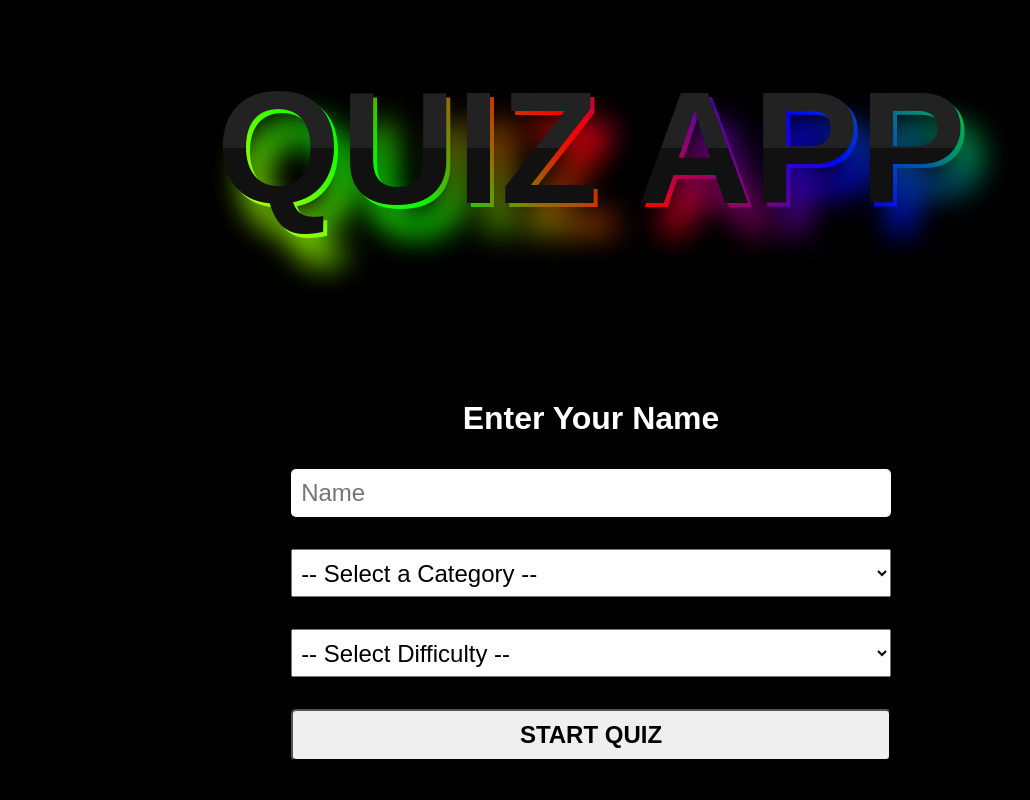
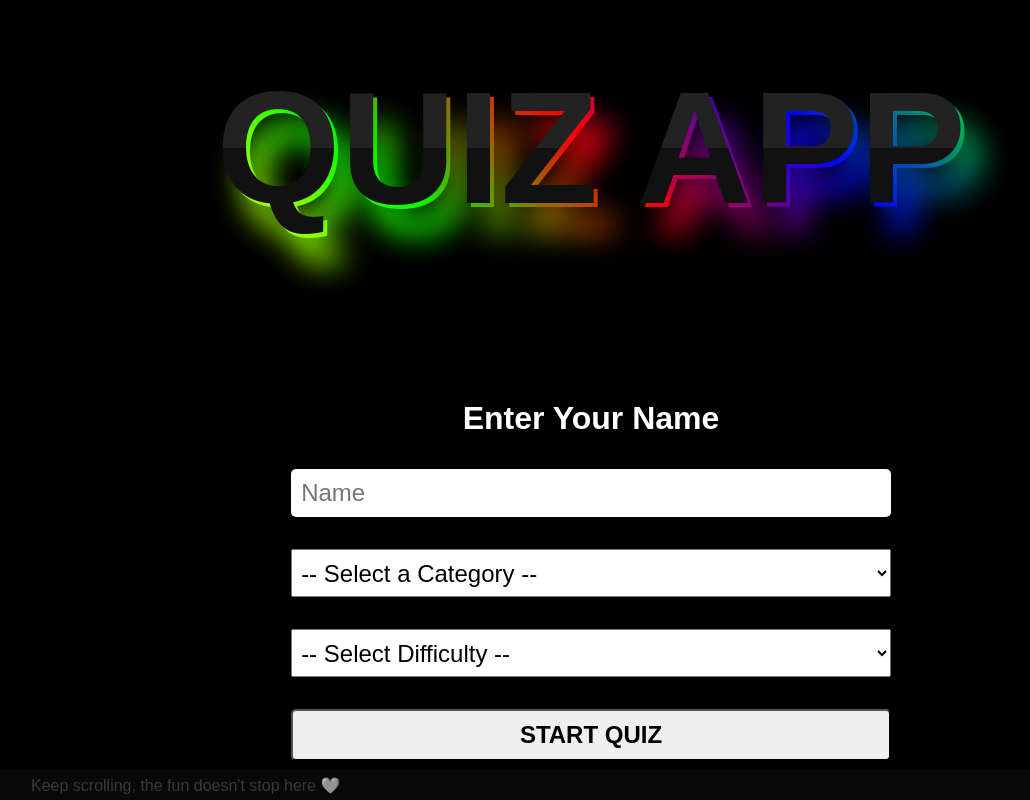
Before and after one commit to ZoranDotNet/quizzapp, a React (Vite) app: page / in a window 1280 px wide. Shown: the whole page, without its empty margins (49-1079 px from the left). Built offline with nearby package versions, Linux system fonts and the light colour scheme; the HTML template or start-up script is replaced by a standard one.

Commit message:
added footer

```diff
--- a/src/App.jsx
+++ b/src/App.jsx
@@ -6,6 +6,7 @@ import { useState } from "react";
 import axios from "axios";
 import "./style.css";
 import { decode } from "html-entities";
+import Footer from "./components/Footer";
 
 function App() {
   const [name, setName] = useState("");
@@ -38,11 +39,16 @@ function App() {
   };
 
   return (
+    <>
       <Routes>
         <Route
           path="/"
           element={
-          <Home name={name} setName={setName} fetchQuestions={fetchQuestions} />
+            <Home
+              name={name}
+              setName={setName}
+              fetchQuestions={fetchQuestions}
+            />
           }
         />
         <Route
@@ -62,6 +68,8 @@ function App() {
           element={<Result score={score} name={name} setScore={setScore} />}
         />
       </Routes>
+      <Footer />
+    </>
   );
 }
 
--- /dev/null
+++ b/src/components/Footer.jsx
@@ -0,0 +1,11 @@
+import React from "react";
+
+const Footer = () => {
+  return (
+    <div className="footer">
+      <span>Keep scrolling, the fun doesn't stop here 🩶</span>
+    </div>
+  );
+};
+
+export default Footer;
--- a/src/style.css
+++ b/src/style.css
@@ -444,3 +444,20 @@ RESULT
     font-size: 1.2rem;
   }
 }
+
+.footer {
+  position: fixed;
+  bottom: 0;
+  left: 0;
+  height: 30px;
+  background-color: rgb(8, 8, 8);
+  width: 100%;
+
+  display: flex;
+  align-items: center;
+
+  span {
+    color: rgb(59, 57, 57);
+    margin-left: 5rem;
+  }
+}
```
Also changed, not shown: src/components/Header.jsx (deleted, +0 -7 lines). Lines whose indentation alone changed are shown as unchanged.
